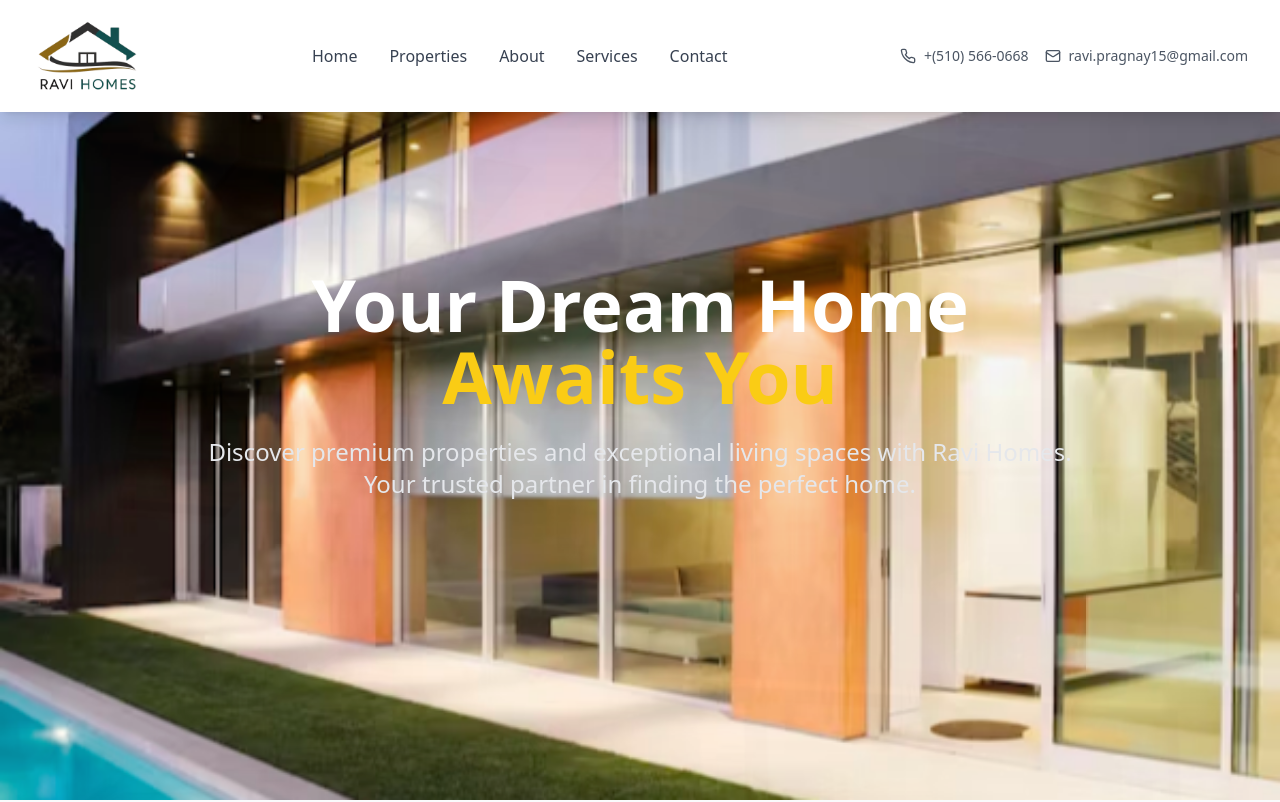
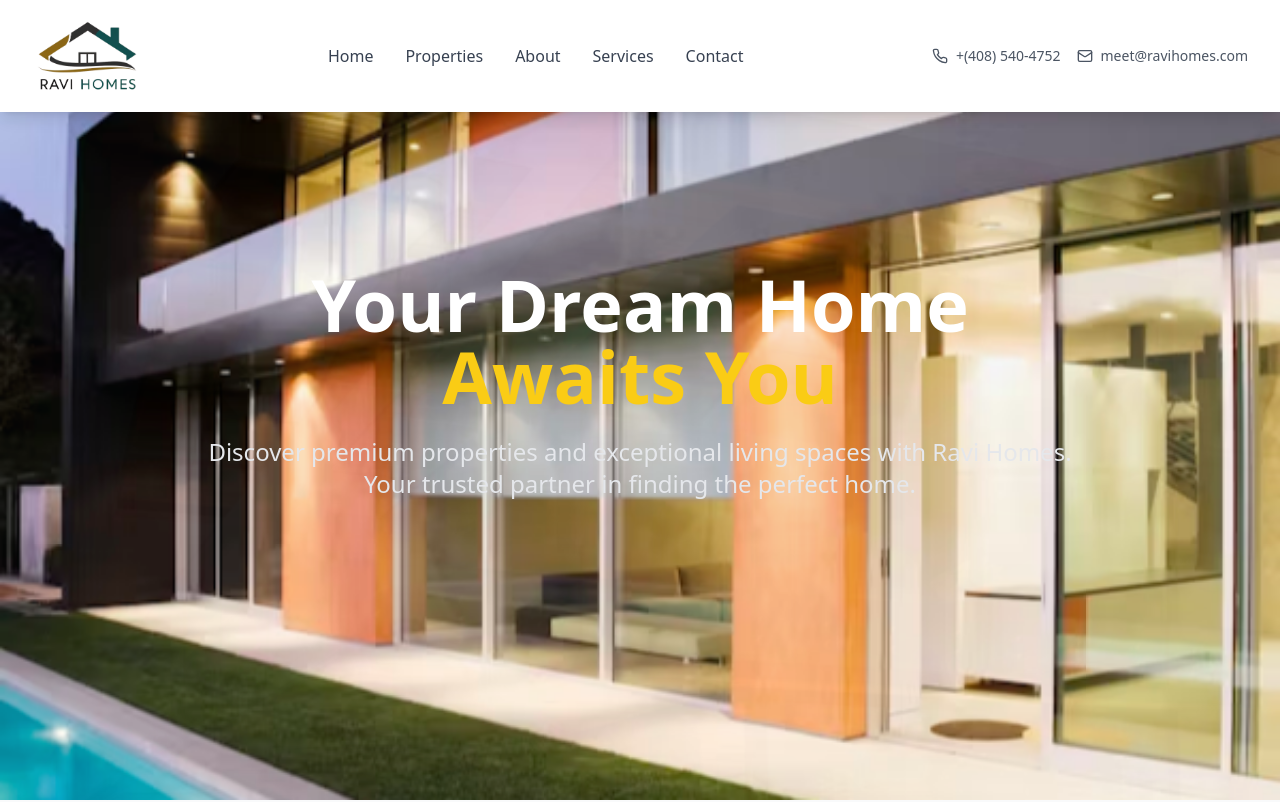
Before and after one commit to rakshithsantosh/ravihomes, a React (Vite) app: page / in a window 1280 px wide. Shown: the top 802 px of the page. Built offline with nearby package versions, Linux system fonts and the light colour scheme.

Commit message:
updated the contact info

```diff
--- a/src/components/Contact.tsx
+++ b/src/components/Contact.tsx
@@ -30,7 +30,7 @@ const Contact = () => {
                   <h4 className="font-semibold text-gray-900 mb-1">
                     Phone Numbers
                   </h4>
-                  <p className="text-gray-600">+(510) 566-0668</p>
+                  <p className="text-gray-600">+(408) 540-4752</p>
                 </div>
               </div>
 
@@ -42,7 +42,7 @@ const Contact = () => {
                   <h4 className="font-semibold text-gray-900 mb-1">
                     Email Address
                   </h4>
-                  <p className="text-gray-600">ravi.pragnay15@gmail.com</p>
+                  <p className="text-gray-600">meet@ravihomes.com</p>
                 </div>
               </div>
 
--- a/src/components/Footer.tsx
+++ b/src/components/Footer.tsx
@@ -105,13 +105,13 @@ const Footer = () => {
               <div className="flex items-center space-x-3">
                 <Phone className="h-5 w-5 text-blue-400" />
                 <div>
-                  <p>+(510) 566-0668</p>
+                  <p>+(408) 540-4752</p>
                 </div>
               </div>
               <div className="flex items-center space-x-3">
                 <Mail className="h-5 w-5 text-blue-400" />
                 <div>
-                  <p>ravi.pragnay15@gmail.com</p>
+                  <p>meet@ravihomes.com</p>
                 </div>
               </div>
             </div>
--- a/src/components/Header.tsx
+++ b/src/components/Header.tsx
@@ -55,11 +55,11 @@ const Header = () => {
           <div className="hidden lg:flex items-center space-x-4">
             <div className="flex items-center space-x-2 text-sm text-gray-600">
               <Phone className="h-4 w-4" />
-              <span>+(510) 566-0668</span>
+              <span>+(408) 540-4752</span>
             </div>
             <div className="flex items-center space-x-2 text-sm text-gray-600">
               <Mail className="h-4 w-4" />
-              <span>ravi.pragnay15@gmail.com</span>
+              <span>meet@ravihomes.com</span>
             </div>
           </div>
 
```
